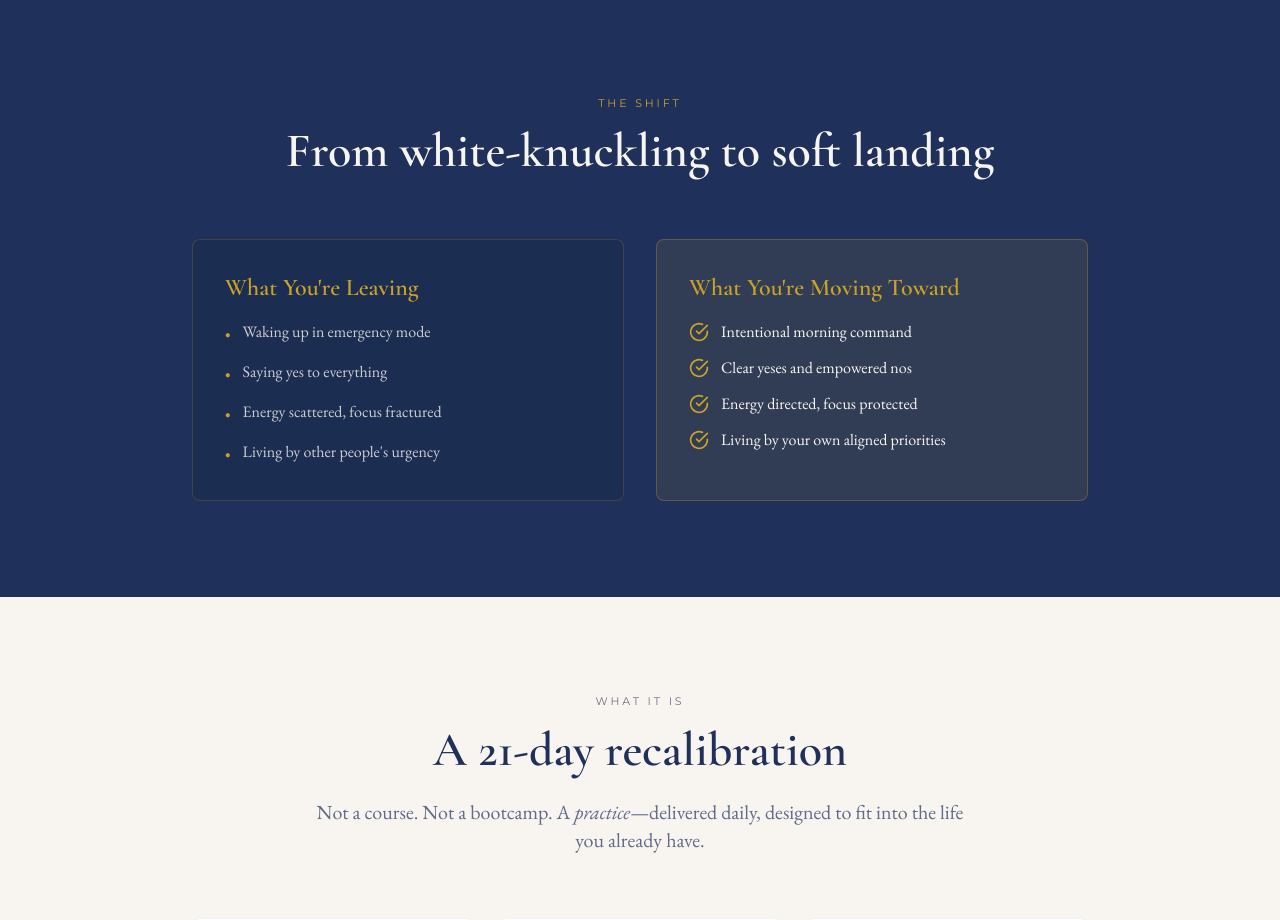
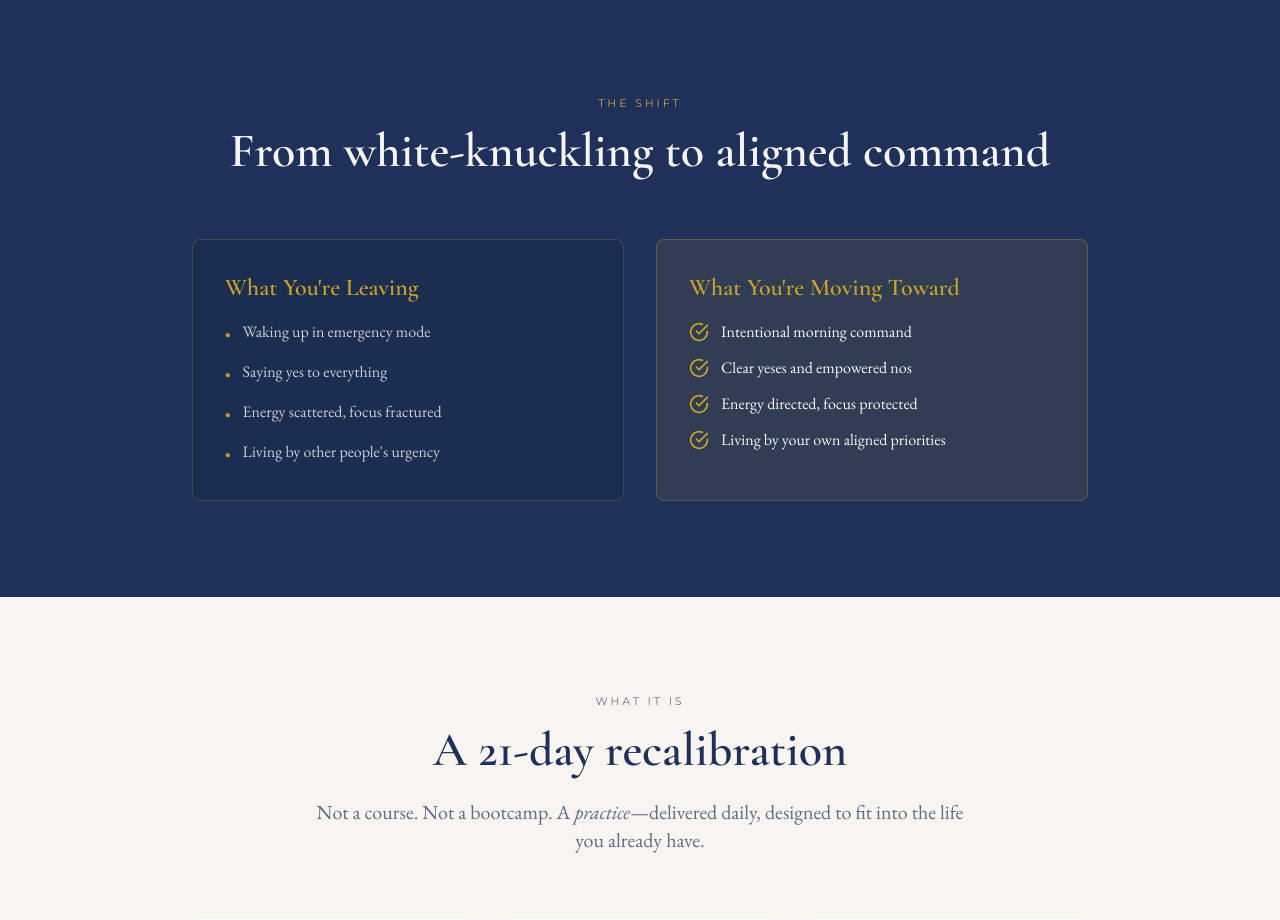
Before and after one commit to ButterflyBabs/command-shift-landing, a Next.js app: page / in a window 1280 px wide. Shown: the part 1400-2320 px from the top of the page. Built offline with nearby package versions, Linux system fonts and the light colour scheme.

Commit message:
Update Shift heading: aligned command

```diff
--- a/app/page.tsx
+++ b/app/page.tsx
@@ -99,7 +99,7 @@ export default function Home() {
           <motion.div {...fadeInUp} className="text-center mb-16">
             <p className="font-ui text-[11px] uppercase tracking-eyebrow text-gold mb-4">The Shift</p>
             <h2 className="font-display text-4xl sm:text-5xl font-semibold text-ivory">
-              From white-knuckling to soft landing
+              From white-knuckling to aligned command
             </h2>
           </motion.div>
 
```
